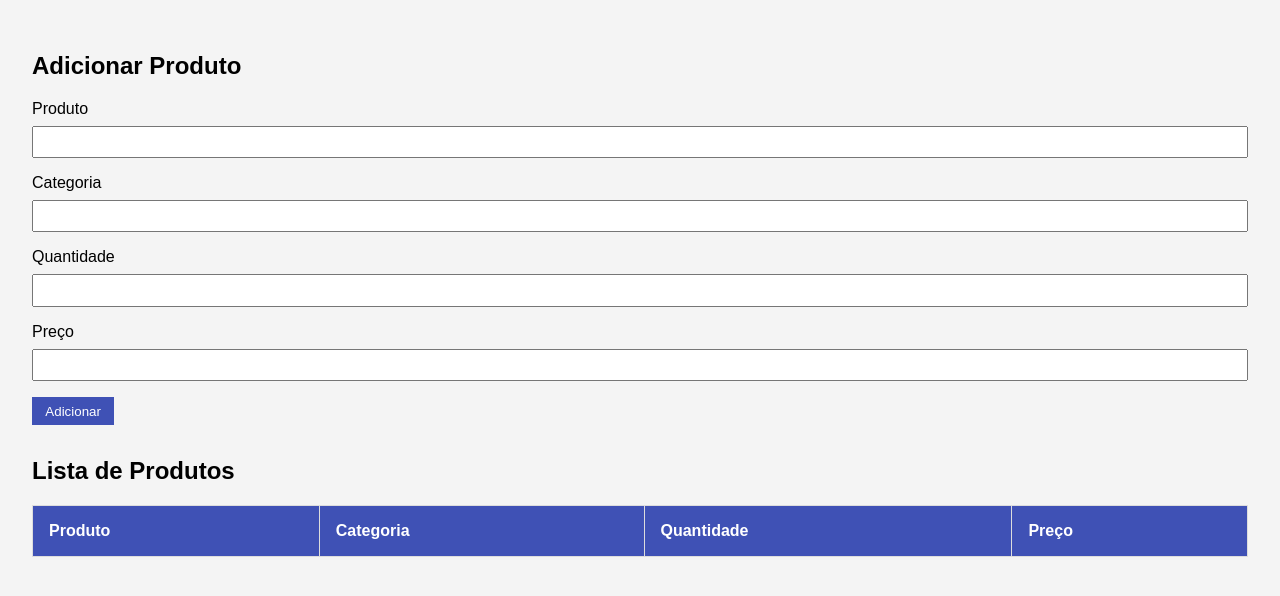
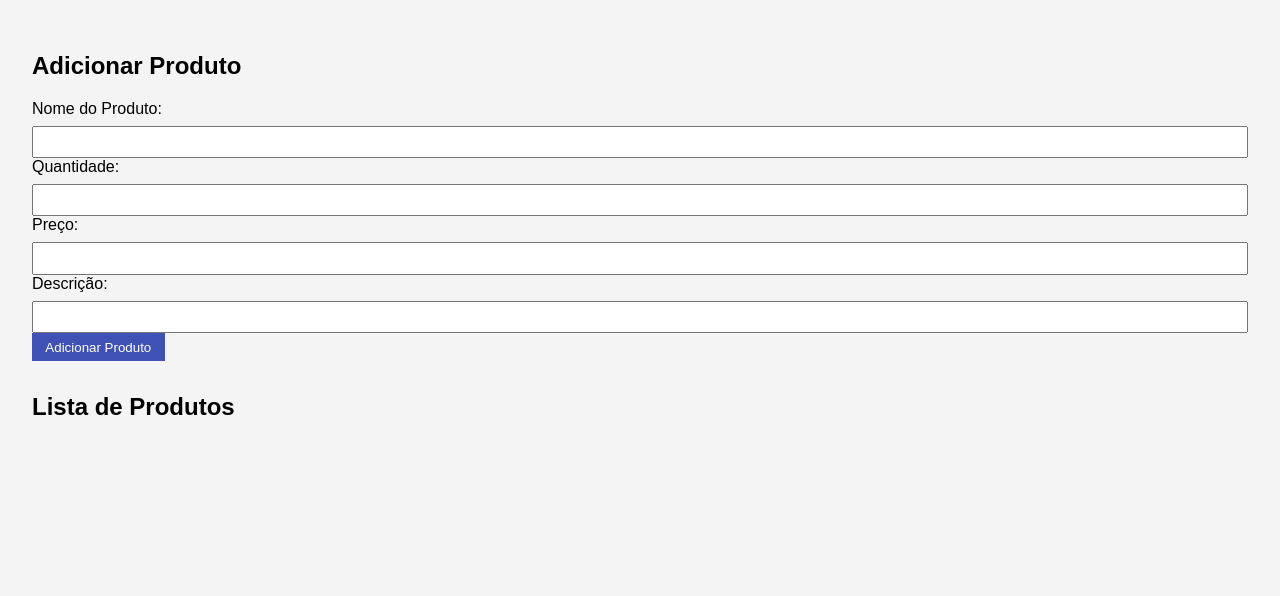
Before and after one commit to fpjanot/gerencia_de_condifguracao, a Flask app: page / in a window 1280 px wide. Shown: the part 69-665 px from the top of the page. Run offline with Flask 2, Linux system fonts and the light colour scheme; lists and menus that the app fills with data are empty.

Commit message:
Inventário de supermercado

```diff
--- a/app.py
+++ b/app.py
@@ -14,8 +14,15 @@ def index():
 def add_item():
     item_name = request.form['item_name']
     item_quantity = request.form['item_quantity']
-    if item_name and item_quantity:
-        inventory.append({'name': item_name, 'quantity': item_quantity})
+    item_price = request.form['item_price']
+    item_description = request.form['item_description']
+    if item_name and item_quantity and item_price and item_description:
+        inventory.append({
+            'name': item_name,
+            'quantity': item_quantity,
+            'price': item_price,
+            'description': item_description
+        })
     return redirect(url_for('index'))
 
 @app.route('/delete/<int:item_index>', methods=['POST'])
--- a/templates/index.html
+++ b/templates/index.html
@@ -13,49 +13,37 @@
     <main>
         <section class="form-section">
             <h2>Adicionar Produto</h2>
-            <form id="product-form">
-                <div class="form-group">
-                    <label for="product-name">Produto</label>
-                    <input type="text" id="product-name" required>
-                </div>
-                <div class="form-group">
-                    <label for="product-category">Categoria</label>
-                    <input type="text" id="product-category" required>
-                </div>
-                <div class="form-group">
-                    <label for="product-quantity">Quantidade</label>
-                    <input type="number" id="product-quantity" required>
-                </div>
-                <div class="form-group">
-                    <label for="product-price">Preço</label>
-                    <input type="number" step="0.01" id="product-price" required>
-                </div>
-                <button type="submit">Adicionar</button>
+            <form method="POST" action="/add">
+                <label for="item_name">Nome do Produto:</label>
+                <input type="text" id="item_name" name="item_name" required>
+                <br>
+                <label for="item_quantity">Quantidade:</label>
+                <input type="number" id="item_quantity" name="item_quantity" required>
+                <br>
+                <label for="item_price">Preço:</label>
+                <input type="number" step="0.01" id="item_price" name="item_price" required>
+                <br>
+                <label for="item_description">Descrição:</label>
+                <input type="text" id="item_description" name="item_description" required>
+                <br>
+                <button type="submit">Adicionar Produto</button>
             </form>
         </section>
         <section class="inventory-section">
             <h2>Lista de Produtos</h2>
-            <table>
-                <thead>
-                    <tr>
-                        <th>Produto</th>
-                        <th>Categoria</th>
-                        <th>Quantidade</th>
-                        <th>Preço</th>
-                    </tr>
-                </thead>
-                <tbody id="product-list">
             <ul>
                 {% for item in inventory %}
-                            <li>{{ item.name }}: {{ item.quantity }}
+                <li>
+                    <strong>Nome:</strong> {{ item.name }}<br>
+                    <strong>Quantidade:</strong> {{ item.quantity }}<br>
+                    <strong>Preço:</strong> {{ item.price }}<br>
+                    <strong>Descrição:</strong> {{ item.description }}<br>
                     <form method="POST" action="/delete/{{ loop.index0 }}" style="display:inline;">
-                                    <button type="submit">Delete</button>
+                        <button type="submit">Excluir</button>
                     </form>
                 </li>
                 {% endfor %}
             </ul>
-                </tbody>
-            </table>
         </section>
     </main>
     <script src="js/scripts.js"></script>
```
Also changed, not shown: 1 other file. Lines whose indentation alone changed are shown as unchanged.
